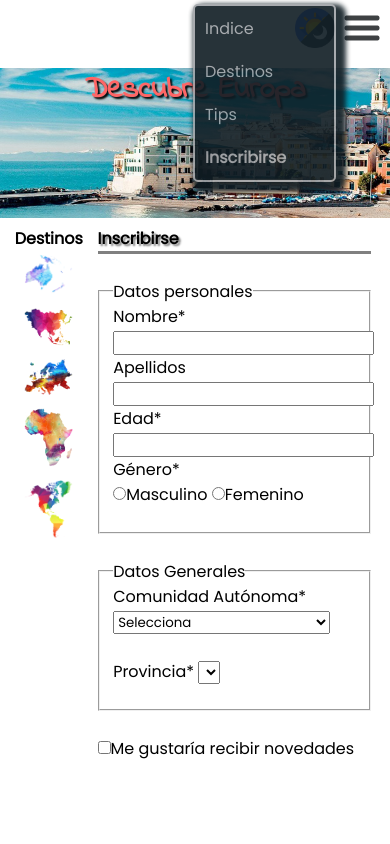
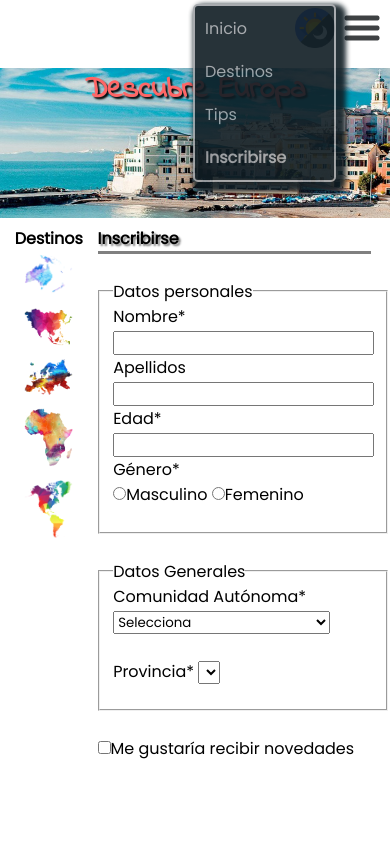
Before and after one commit to luciamena/luciamena.github.io, a plain HTML site: page ProyectoLenguajeLucíaMV/formularios.html in a window 390 px wide. Both pictures are taken after a click on the picture 362 px from the left and 27 px from the top of the page. Shown: the top 844 px of the page. Drawn offline with Linux system fonts and the light colour scheme.

Commit message:
Formulario

```diff
--- a/ProyectoLenguajeLucíaMV/formularios.html
+++ b/ProyectoLenguajeLucíaMV/formularios.html
@@ -18,7 +18,7 @@
             <img src="img/1312343.png" alt="dianoche" id="color"/>
 
                 <ul>
-                    <li><a class="nave" href="index.html">Indice</a></li>
+                    <li><a class="nave" href="index.html">Inicio</a></li>
                     <li><a class="nave" href="continentes.html">Destinos</a></li>
                     <li><a class="nave" href="tips.html">Tips</a></li>
                     <li><a class="active nave" href="formularios.html">Inscribirse</a>   </li>
--- a/ProyectoLenguajeLucíaMV/style/style.css
+++ b/ProyectoLenguajeLucíaMV/style/style.css
@@ -280,6 +280,7 @@ textarea {
     background: gray;
     color: white;
     font-weight: bold;
+    text-align: center;
     font-size: 12px;
     border: none;
 }
@@ -382,6 +383,9 @@ section .fotos{
     #mundo{
     width: 70%;
     }
+    fieldset{
+        width: 100%;
+    }
 
 }
 @media (max-width:900px){
```
Also changed, not shown: ProyectoLenguajeLucíaMV/continentes.html (+1 -1 lines), ProyectoLenguajeLucíaMV/index.html (+1 -1 lines), ProyectoLenguajeLucíaMV/tips.html (+1 -1 lines).
